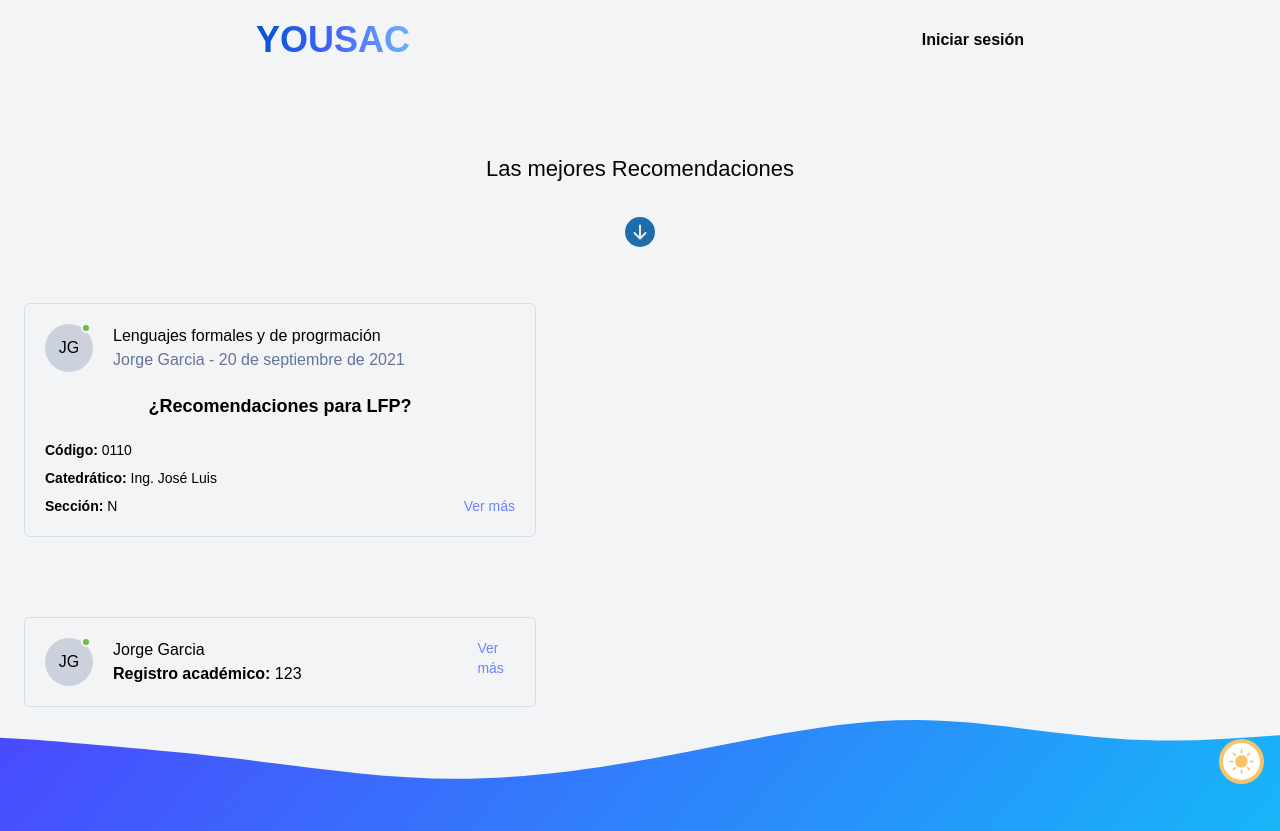
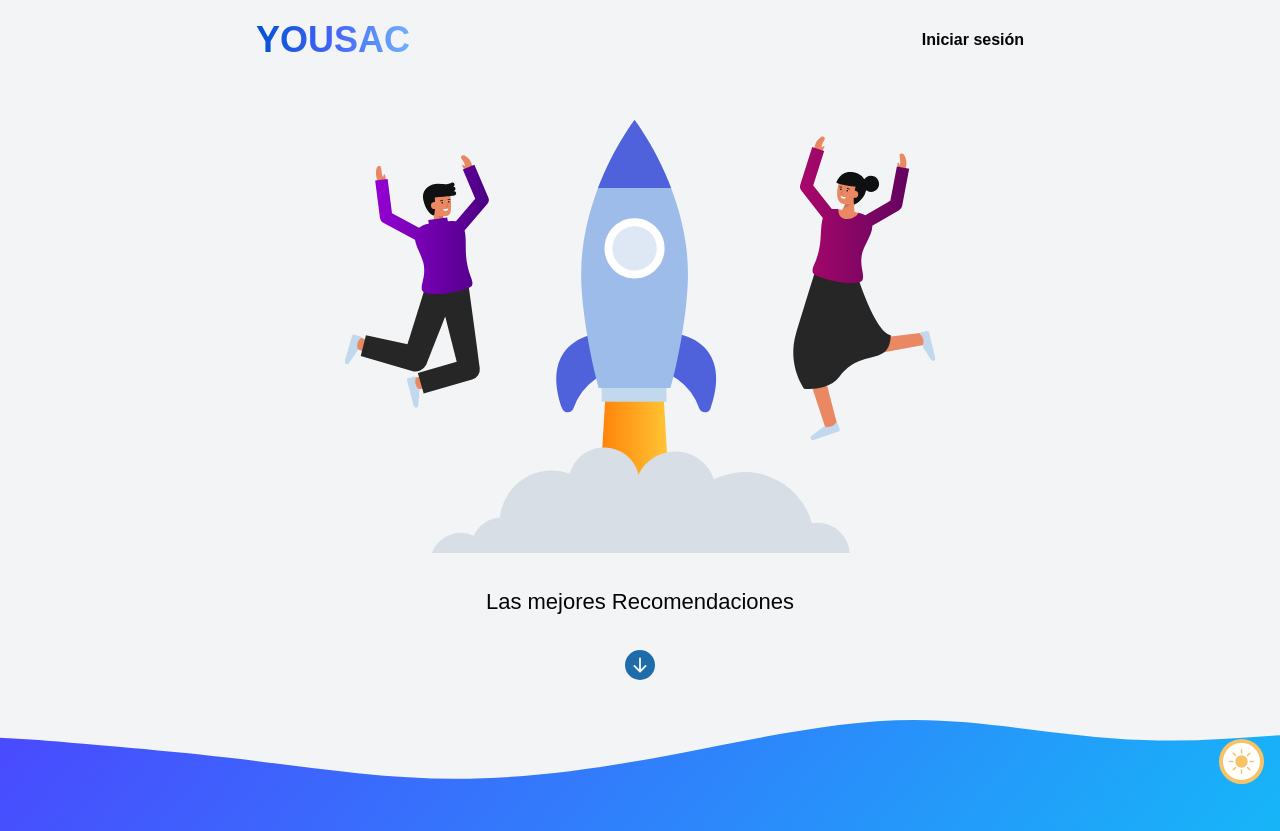
Before and after one commit to grupo-9-practicas-iniciales/yousac-frontend, a React (Vite) app: page / in a window 1280 px wide. Built offline with nearby package versions, Linux system fonts and the light colour scheme; no server answers; a web font is replaced by a local one.

Commit message:
[ UPDATE ] Getting props and display, pending post props

```diff
--- a/src/components/ui/card/CardUser.tsx
+++ b/src/components/ui/card/CardUser.tsx
@@ -12,14 +12,14 @@ export const CardUser = ({ user }: CardUserProps) => {
       <div className="flex space-x-3 md:space-x-4 lg:space-x-5">
         <Avatar user={user} />
         <div className="flex flex-col text-sm md:text-base text-left w-full">
-          <h3 className="font-medium">
+          <h3 className="font-semibold">
             {user.names} {user.lastnames}
           </h3>
+          <div className="flex justify-between space-y-2 dark:text-white">
             <p>
               <strong>Registro académico: </strong>
               {user.idStudent}
             </p>
-        </div>
             <Link
               to={`/user/${user.idStudent}`}
               className="text-info-dark-3 text-sm"
@@ -27,6 +27,8 @@ export const CardUser = ({ user }: CardUserProps) => {
               Ver más
             </Link>
           </div>
+        </div>
+      </div>
     </>
   );
 };
--- a/src/index.css
+++ b/src/index.css
@@ -37,7 +37,6 @@ font-style: normal; */
   h4,
   h5,
   h6,
-  a,
   li,
   span,
   input,
--- a/src/pages/LandingPage.tsx
+++ b/src/pages/LandingPage.tsx
@@ -36,12 +36,12 @@ export const LandingPage = () => {
           <div className="flex justify-center items-center">
             <DownArrowIcon className="text-primary-light-1 dark:text-primary-dark-1 text-2xl lg:text-3xl" />
           </div>
-          <Card>
+          {/* <Card>
             <CardPost user={testInitialUser2} />
           </Card>
           <Card>
             <CardUser user={testInitialUser2} />
-          </Card>
+          </Card> */}
         </section>
       </main>
       <WavyFooter />
```
Lines whose indentation alone changed are shown as unchanged.
